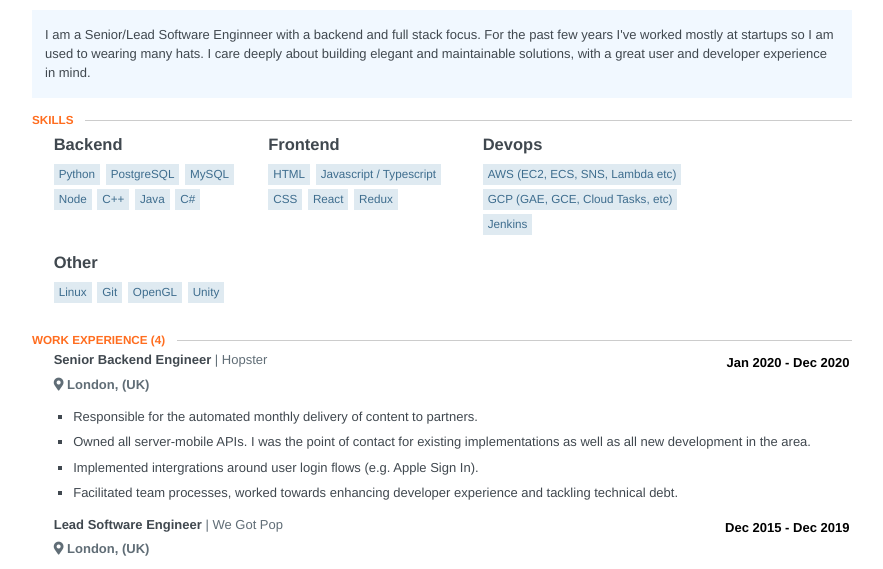
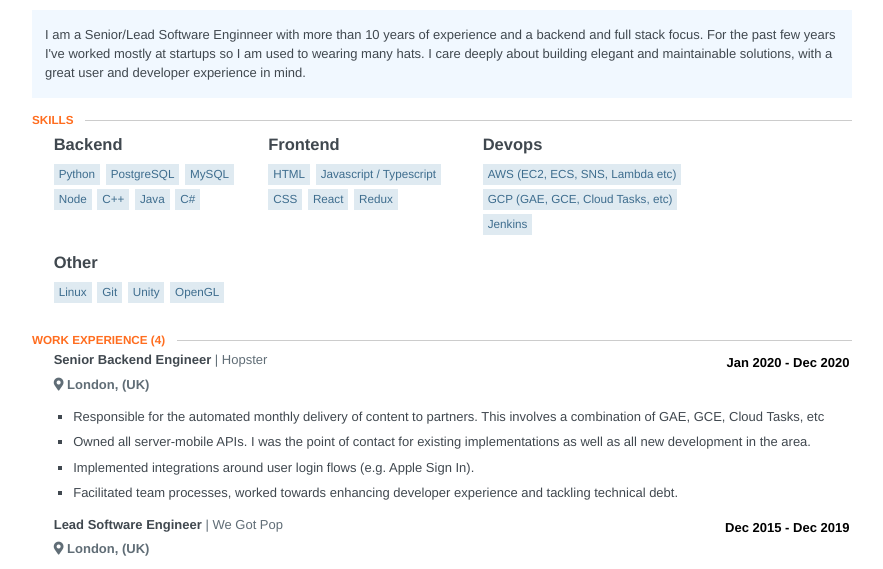
Before and after one commit to stathismor/resume, a plain HTML site: page index.html in a window 1280 px wide. Shown: the part 178-747 px from the top of the page, without its empty margins (198-1081 px from the left). Drawn offline with Linux system fonts and the light colour scheme.

Commit message:
Export index.html

```diff
--- a/index.html
+++ b/index.html
@@ -847,7 +847,7 @@ section .location {
 
     	<section class="section">
     		<section class="main-summary">
-    			<div><p>I am a Senior/Lead Software Enginneer with a backend and full stack focus. For the past few years I've worked mostly at startups so I am used to wearing many hats. I care deeply about building elegant and maintainable solutions, with a great user and developer experience in mind.</p></div>
+    			<div><p>I am a Senior/Lead Software Enginneer with more than 10 years of experience and a backend and full stack focus. For the past few years I've worked mostly at startups so I am used to wearing many hats. I care deeply about building elegant and maintainable solutions, with a great user and developer experience in mind.</p></div>
     		</section>
     	</section>
 
@@ -899,8 +899,8 @@ section .location {
     			 			<ul class="keywords">
     				<li>Linux</li>
     				<li>Git</li>
+    				<li>Unity</li>
     				<li>OpenGL</li>
-    				<li>Unity</li>
     			</ul>
     		</div>
     	</section>
@@ -929,9 +929,9 @@ section .location {
     			</span>
                <div class="item" id="work-item">
                   <ul class="highlights">
-                      <li><p>Responsible for the automated monthly delivery of content to partners.</p></li>
+                      <li><p>Responsible for the automated monthly delivery of content to partners. This involves a combination of GAE, GCE, Cloud Tasks, etc</p></li>
                       <li><p>Owned all server-mobile APIs. I was the point of contact for existing implementations as well as all new development in the area.</p></li>
-                      <li><p>Implemented intergrations around user login flows (e.g. Apple Sign In).</p></li>
+                      <li><p>Implemented integrations around user login flows (e.g. Apple Sign In).</p></li>
                       <li><p>Facilitated team processes, worked towards enhancing developer experience and tackling technical debt.</p></li>
                   </ul>
               </div>
```
